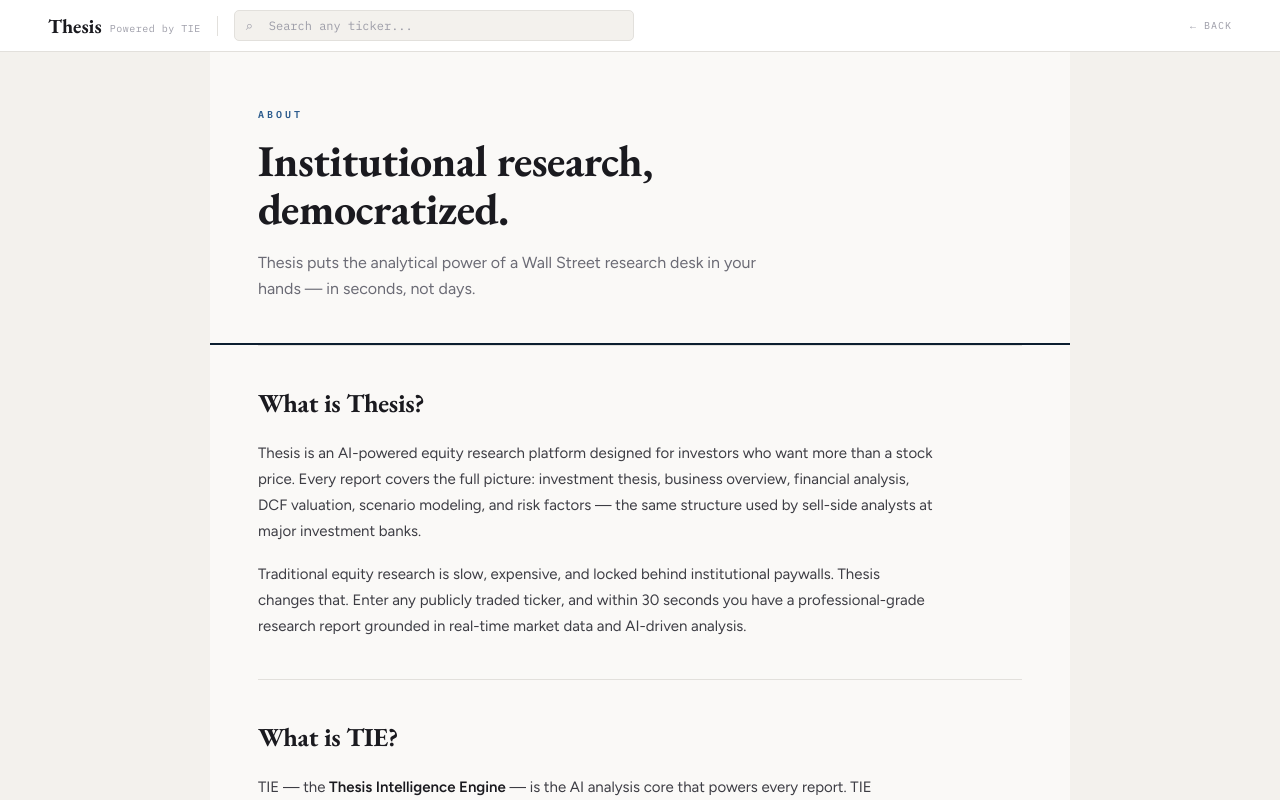
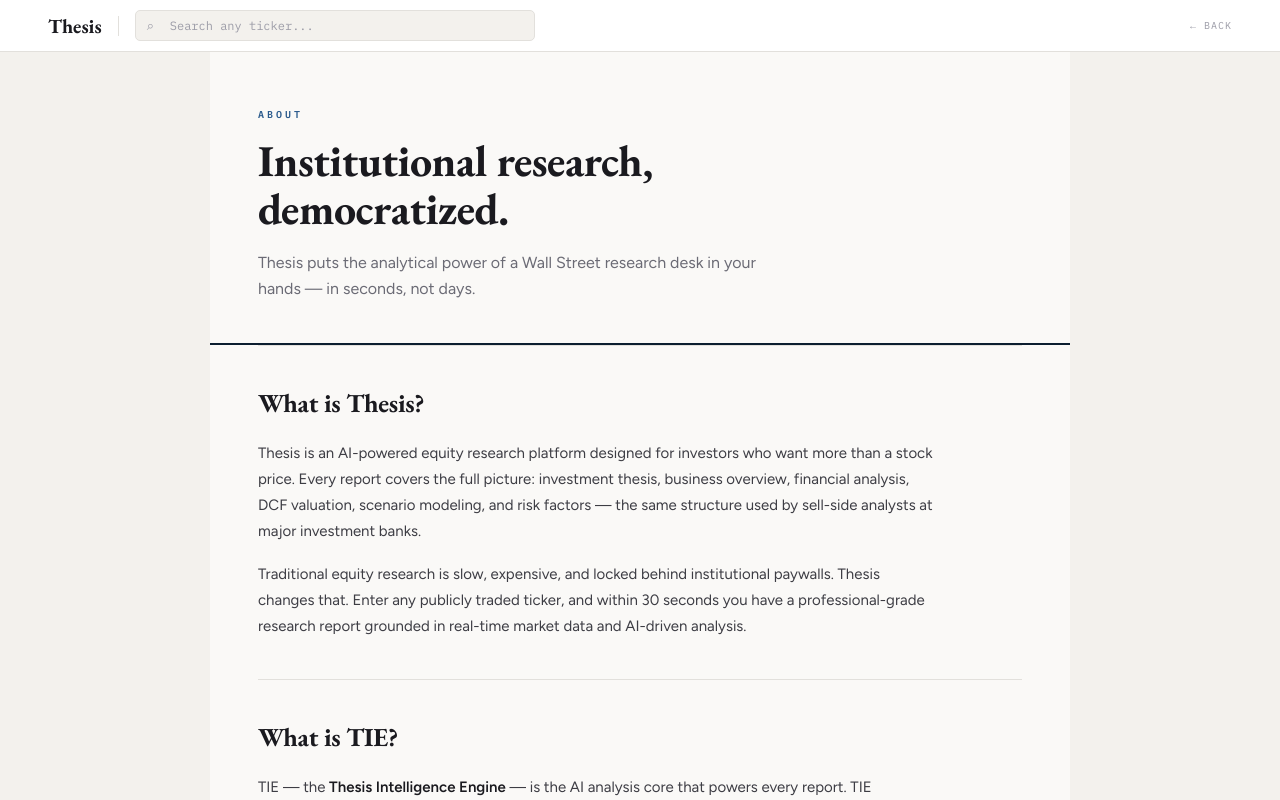
Before and after one commit to nicktriv25/thesis-research, a Next.js app: page /about in a window 1280 px wide. Shown: the top 800 px of the page. Built offline with nearby package versions, Linux system fonts and the light colour scheme.

Commit message:
Fix ticker tape animation and nav hydration error

```diff
--- a/src/components/landing/Nav.tsx
+++ b/src/components/landing/Nav.tsx
@@ -9,7 +9,7 @@
   return (
     <nav className={styles.nav}>
       <div className={styles.logo}>
-        Thesis<span>Powered by TIE</span>
+        Thesis
       </div>
       <div className={styles.links}>
         <button className={styles.about} onClick={() => router.push('/about')}>
--- a/src/components/report/ReportNav.module.css
+++ b/src/components/report/ReportNav.module.css
@@ -21,15 +21,6 @@
   flex-shrink: 0;
 }
 
-.brand span {
-  font-family: var(--font-mono);
-  color: var(--ink4);
-  font-weight: 400;
-  font-size: 10px;
-  margin-left: 8px;
-  letter-spacing: 0.5px;
-  vertical-align: middle;
-}
 
 .divider {
   width: 1px;
--- a/src/components/report/ReportNav.tsx
+++ b/src/components/report/ReportNav.tsx
@@ -47,7 +47,7 @@
   return (
     <nav className={styles.nav}>
       <span className={styles.brand} onClick={() => router.push('/')}>
-        Thesis<span>Powered by TIE</span>
+        Thesis
       </span>
 
       <div className={styles.divider} />
```
Also changed, not shown: src/components/landing/Nav.module.css (+0 -12 lines), src/components/landing/TickerTape.module.css (+6 -1 lines).
